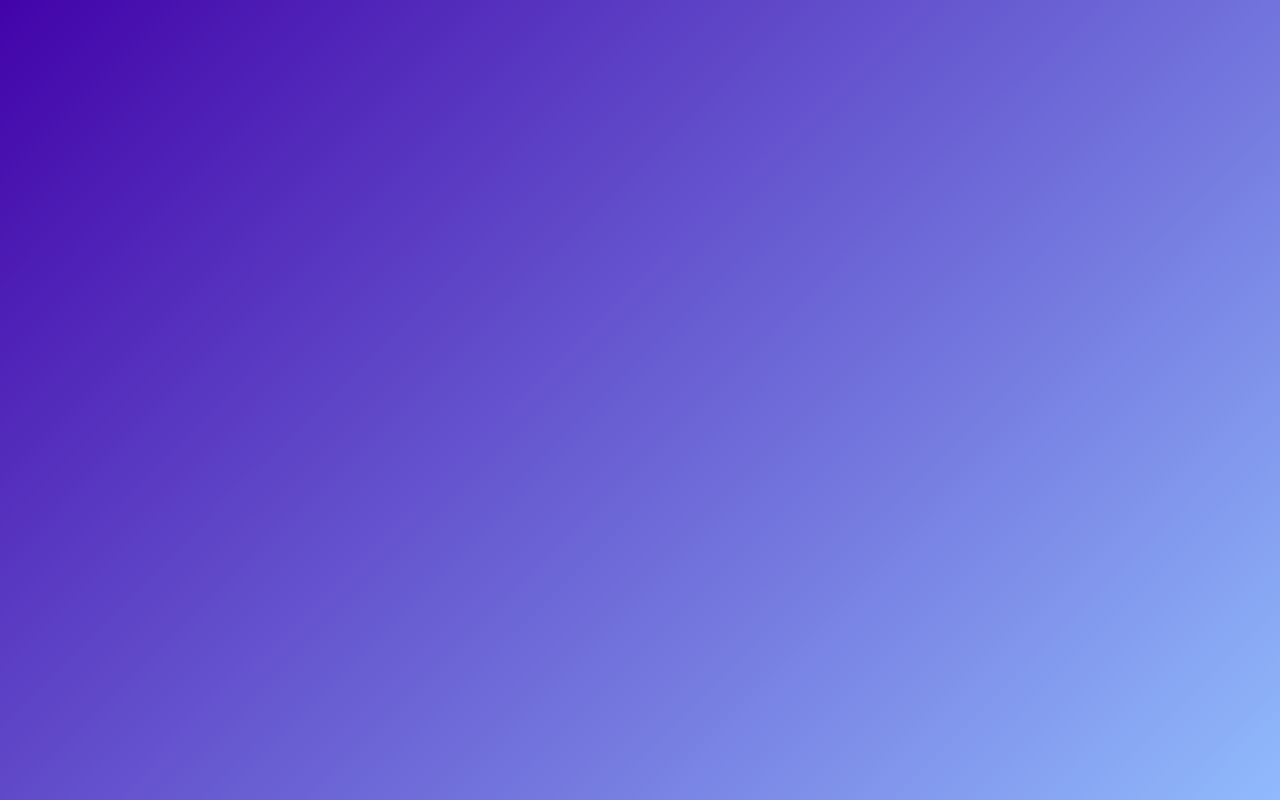
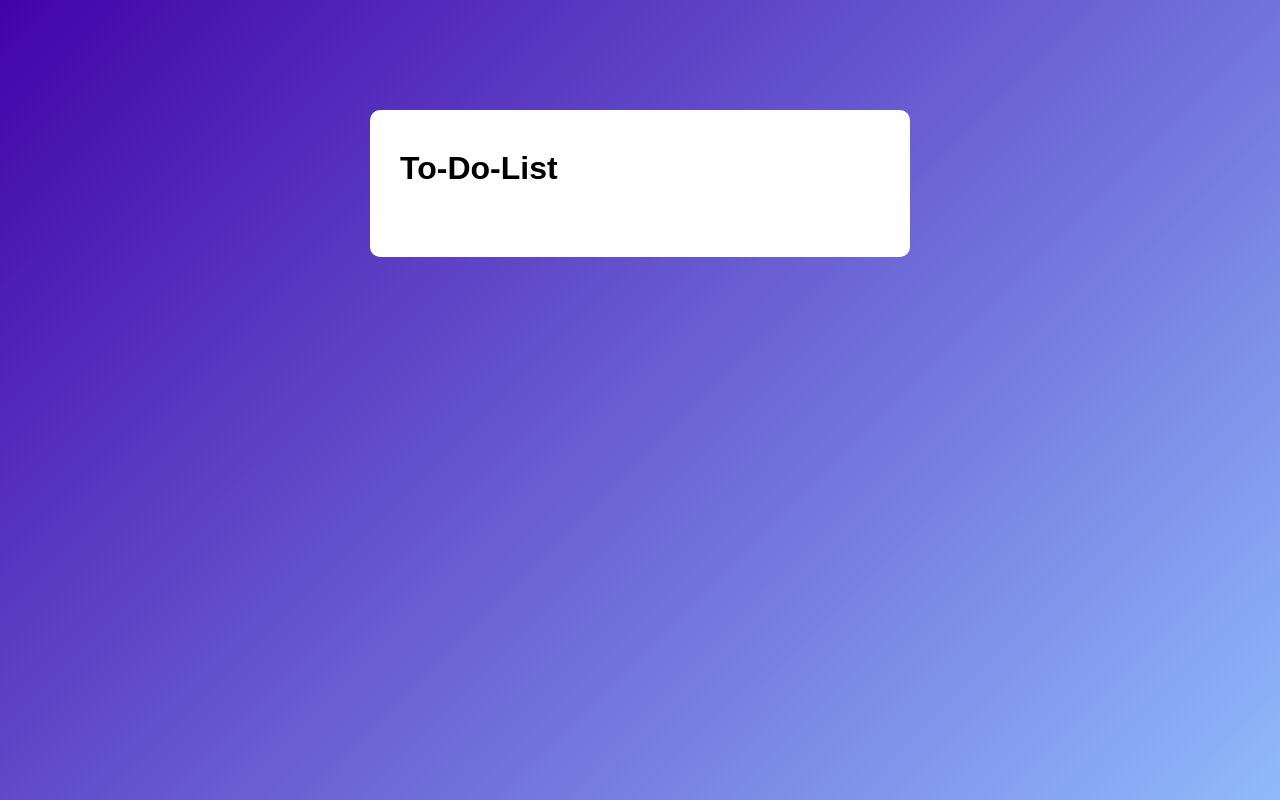
Before and after one commit to ofentse-sithole/To_Do_List, a website: page components/index.html in a window 1280 px wide. Drawn offline with Linux system fonts and the light colour scheme.

Commit message:
added the to-do-list function

```diff
--- a/components/index.html
+++ b/components/index.html
@@ -9,7 +9,9 @@
     </head>
     <body>
         <div class="container">
-
+            <div class="to-do-app">
+                <h1>To-Do-List</h1>
+            </div>
         </div>
     </body>
 </html>
--- a/components/style.css
+++ b/components/style.css
@@ -11,3 +11,12 @@
     background: linear-gradient(135deg, #4203a9, #90bafc);
     padding: 10px;
 }
+
+.to-do-app{
+    width: 100%;
+    max-width: 540px;
+    background: #fff;
+    margin: 100px auto 20px;
+    padding: 40px 30px 70px;
+    border-radius: 10px;
+}
```
